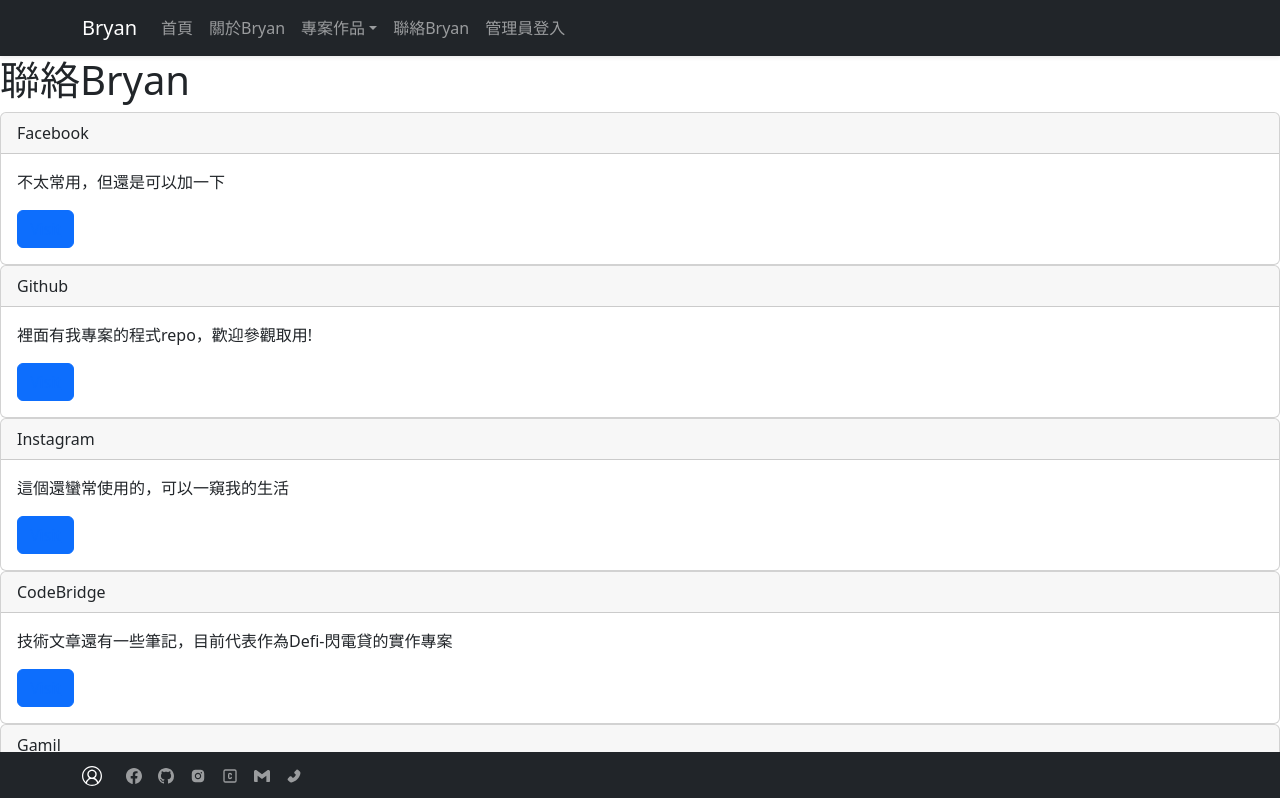
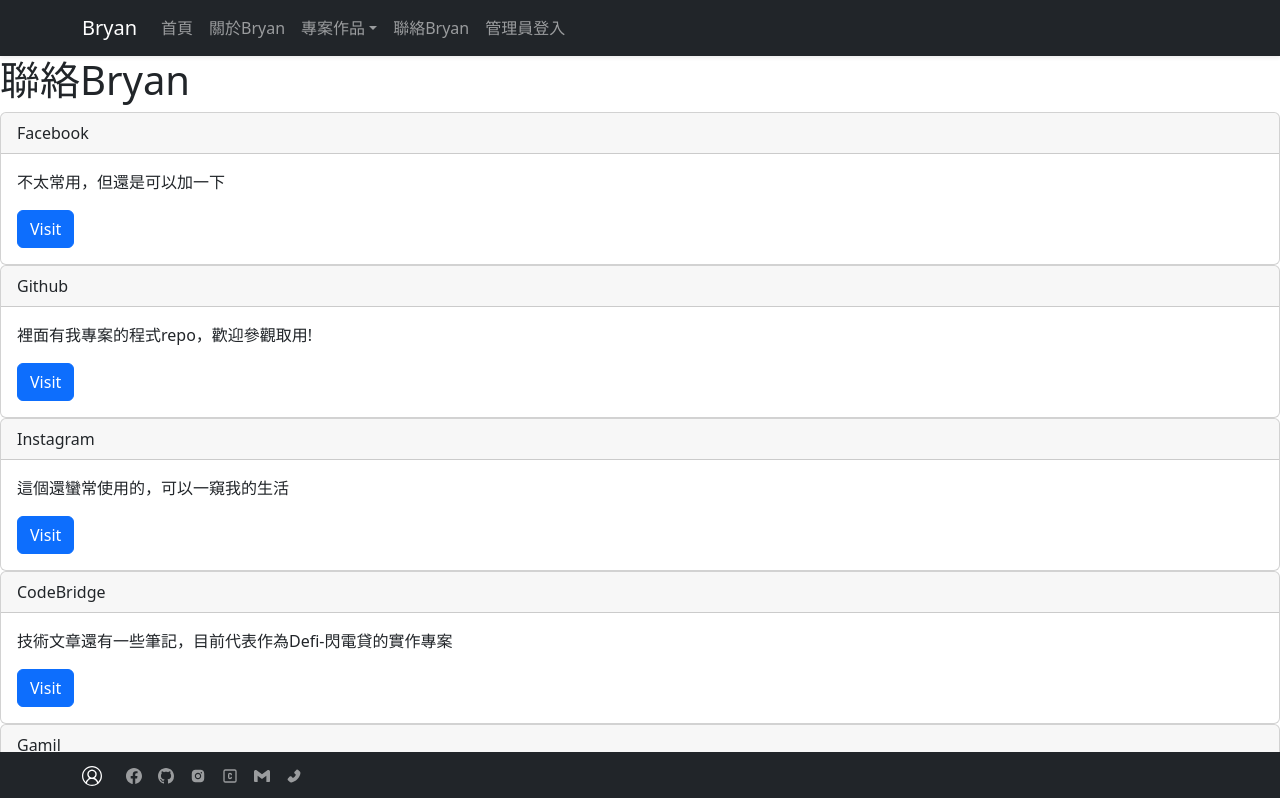
Before and after one commit to LTN917/Bryan-website, a Next.js app: page /contact in a window 1280 px wide. Shown: the top 798 px of the page. Built offline with nearby package versions, Linux system fonts and the light colour scheme.

Commit message:
20230515-fix-contactFile

```diff
--- a/src/pages/contact/contactItem.tsx
+++ b/src/pages/contact/contactItem.tsx
@@ -8,9 +8,9 @@
       <Card.Header>{props.title}</Card.Header>
       <Card.Body>
         <Card.Text>{props.content} </Card.Text>
-        <Button>
-          <Link href={props.link}>Visit</Link>
-        </Button>
+        <Link href={props.link}>
+          <Button variant="primary">Visit</Button>
+        </Link>
       </Card.Body>
     </Card>
   );
--- a/src/pages/contact/index.tsx
+++ b/src/pages/contact/index.tsx
@@ -36,8 +36,9 @@
           <title>聯絡Bryan</title>
         </Head>
         <h1>聯絡Bryan</h1>
-        {items.map((item) => (
+        {items.map((item, index) => (
           <Contactitem
+            key={index}
             title={item.title}
             content={item.content}
             link={item.link}
```
